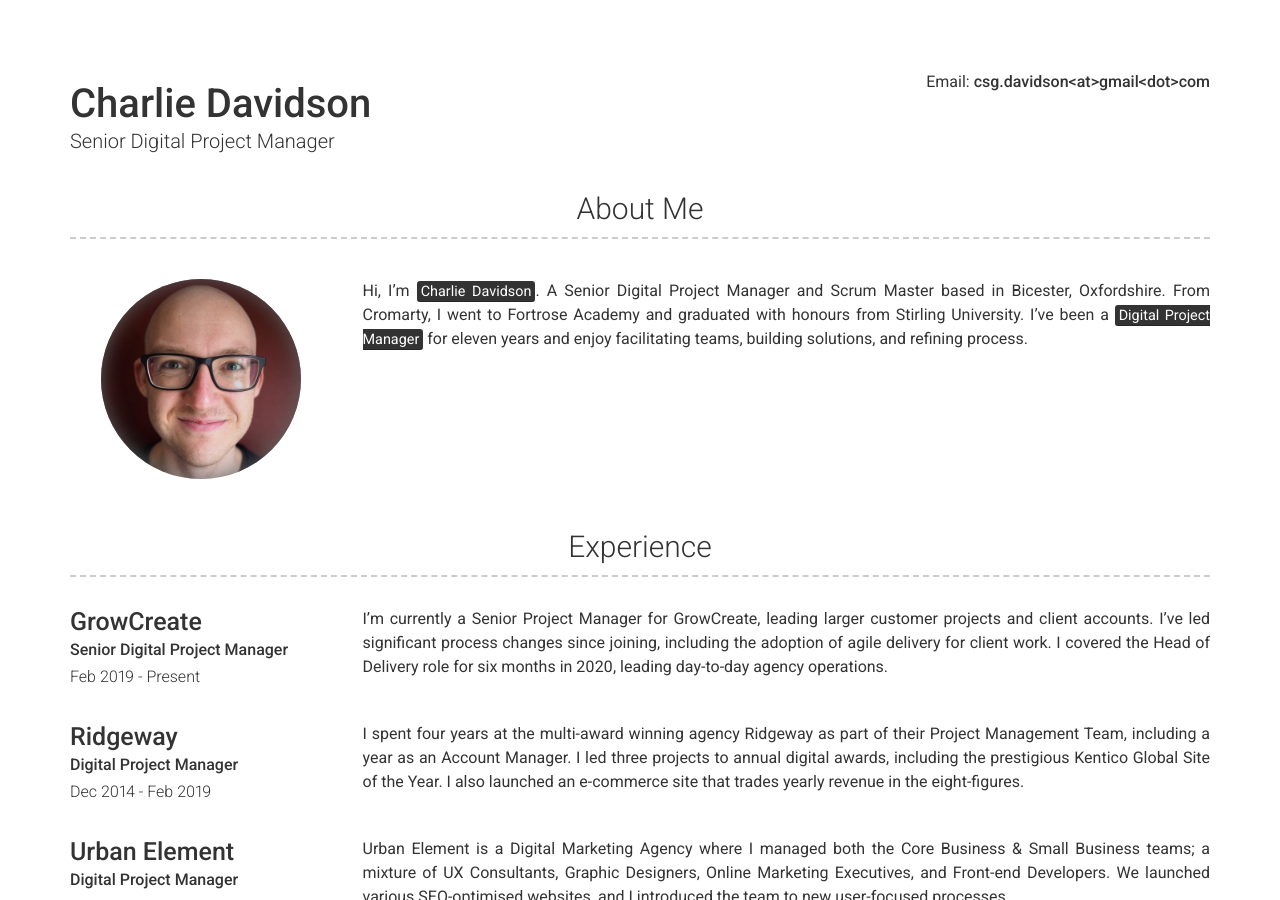
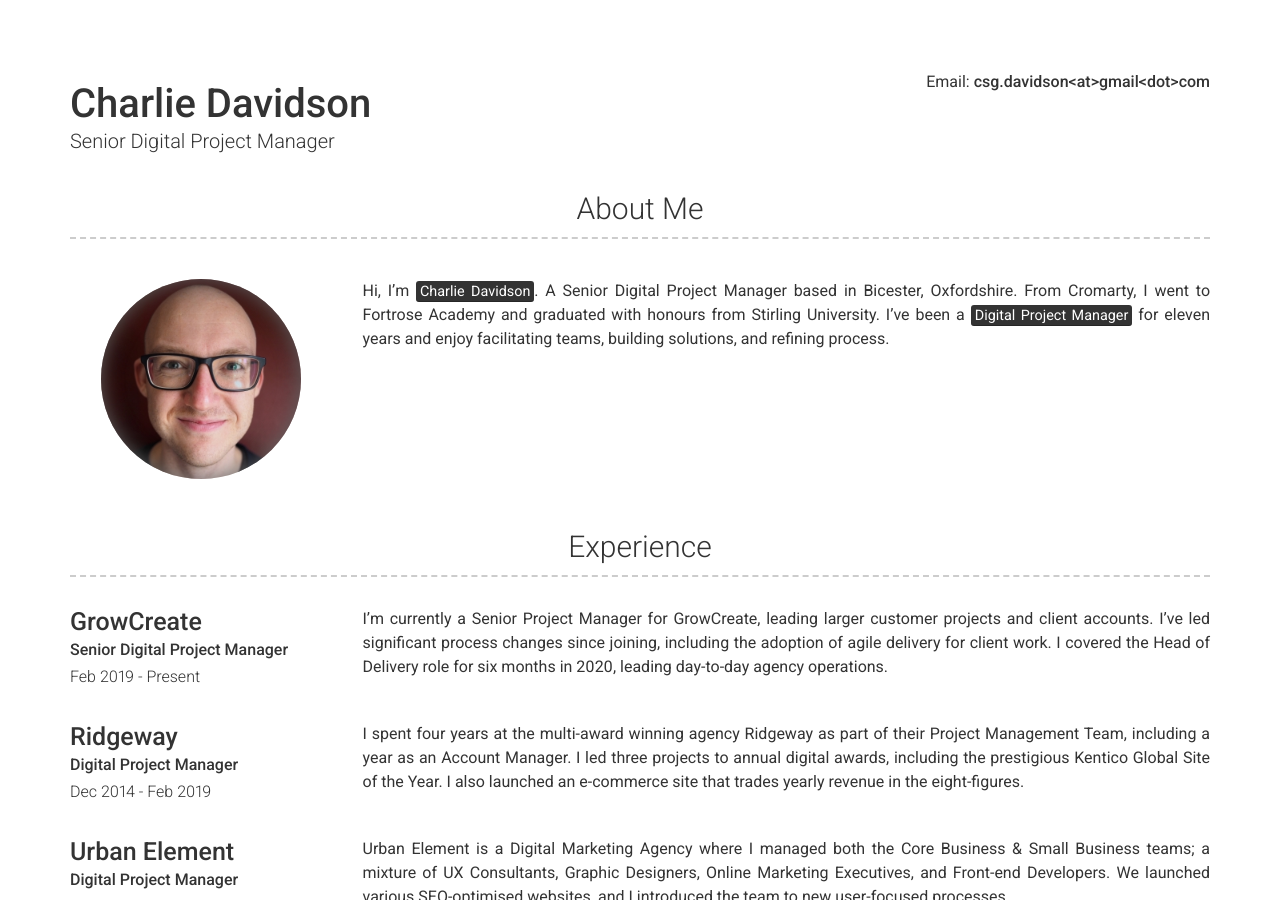
Before and after one commit to csgdavidson/Charlie-Davidson2, a Jekyll site: the page built from index.md, in a window 1280 px wide and 900 px high. Built offline with Jekyll 4.4.1, drawn with Linux system fonts in a browser that asks for light colours; nearby versions of some CDN libraries.

Commit message:
Update _config.yml

```diff
--- a/_config.yml
+++ b/_config.yml
@@ -6,7 +6,7 @@ favicon: assets/favicon.ico
 name: Charlie Davidson
 title: Senior Digital Project Manager
 email: csg.davidson<at>gmail<dot>com
-description: Hi! I’m Charlie Davidson. An Oxfordshire based, Senior Digital Project Manager and Scrum Master.
+description: Hi! I’m Charlie Davidson. An Oxfordshire based, Senior Digital Project Manager.
 lang: en_gb
 url: https://charliedavidson.co.uk
 
@@ -18,7 +18,7 @@ gtm: "GTM-PQSN536"
 # About Section
 about_profile_image: assets/charlie.jpg
 about_content:
-  Hi, I'm <mark>Charlie Davidson</mark>. A Senior Digital Project Manager and Scrum Master based in Bicester, Oxfordshire.
+  Hi, I'm <mark>Charlie Davidson</mark>. A Senior Digital Project Manager based in Bicester, Oxfordshire.
   From Cromarty, I went to Fortrose Academy and graduated with honours from Stirling University.
   I've been a <mark>Digital Project Manager</mark> for eleven years and enjoy facilitating teams, building solutions, and refining process.
 
```
